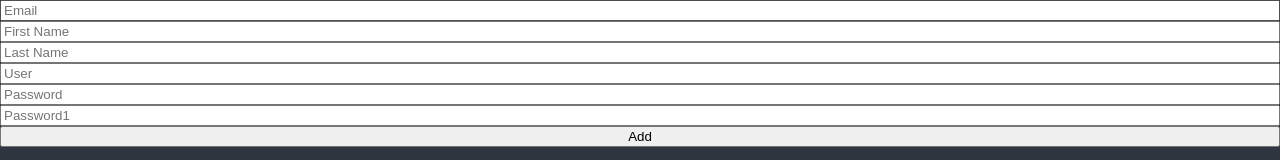
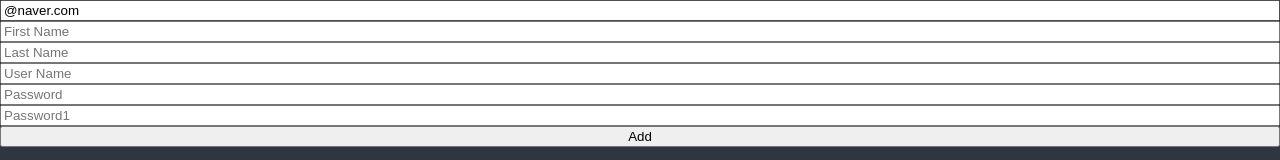
Before and after one commit to spdhsrnvl123/NETFLEX, a React (Create React App) app: page / in a window 1280 px wide. Shown: the top 160 px of the page. Built offline with nearby package versions, Linux system fonts and the light colour scheme.

Commit message:
🎉React-Hook-Form 연습 완료

```diff
--- a/src/ToDoList.tsx
+++ b/src/ToDoList.tsx
@@ -1,13 +1,33 @@
 import {useForm} from "react-hook-form"
 
+interface IForm {
+    email : string;
+    firstName : string;
+    lastName : string;
+    userName : string;
+    password : string;
+    password1 : string;
+    extraError ?: string; //서버가 다운될 것을 방지하기 위해서
+}
+
 function ToDoList() {
-    const {register,watch, handleSubmit, formState} = useForm();
+    const {register, handleSubmit, formState:{errors},setError} = useForm<IForm>({
+        defaultValues : {
+            email : "@naver.com"
+        }
+    });
 
-    const onValid = (data:any) => {
-        console.log(data);
+    const onValid = (data:IForm) => {
+        if(data.password !== data.password1){
+            setError("password1",
+            { message : "Password are not the same" },
+            {shouldFocus : true} //에러가 발생 시 해당 password1으로 이동될 것이다.
+            )
+        }
+        // setError("extraError",{message : "Server offline."});
     }
 
-    console.log(formState.errors);
+    console.log(errors)
 
     return (
         <div>
@@ -15,18 +35,59 @@ function ToDoList() {
             style ={{display:"flex",flexDirection:"column"}}
             onSubmit={handleSubmit(onValid)}
             >
-                <input {...register("email",{ required : true })} placeholder = "Email" />
+                <input {...register("email",{
+                    required : {
+                        value : true,
+                        message : "Email is required"
+                    } ,
+                    pattern : {
+                        value : /^[A-Za-z0-9._$+-]+@naver.com$/,
+                        message : "Only naver.com emails allowed"
+                 },
+                 })}
+                 placeholder = "Email"
+                 />
+                 <span>
+                    {errors?.email?.message}
+                 </span>
                 {/* HTML 속성에 의지하는게 아니라, 자바스크립트를 사용해서 validation을 실행하고 있다. */}
-                <input {...register("firstName",{ required : true })} placeholder = "First Name" />
-                <input {...register("lastName",{ required : true })} placeholder = "Last Name" />
-                <input {...register("userName",{ required : true, minLength:10 })} placeholder= "User" />
+                <input {...register("firstName",{
+                    required : "write here",
+                    validate:{
+                        noNico : (value) => value.includes("nico") ? "no nicos allowed" : true,
+                        noNick : (value) => value.includes("nick") ? "no nicks allowed" : true,
+                    }
+                    // validate : (value) => "hello"
+                    })}
+                    placeholder = "First Name" />
+                <span>
+                    {errors?.firstName?.message}
+                </span>
+                <input {...register("lastName",{ required : "write here" })} placeholder = "Last Name" />
+                <span>
+                    {errors?.lastName?.message}
+                </span>
+                <input {...register("userName",{ required : {
+                    value: true,
+                    message : "write here"
+                }, minLength:{
+                    value : 5,
+                    message : "Your userName is too short"
+                } })} placeholder= "User Name" />
+                <span>{errors?.userName?.message}</span>
                 {/* minLength속성은 onSubmit 함수의 if조건식을 대체한다. */}
-                <input {...register("password",{ required : true, minLength:5 })} placeholder = "Password" />
+                <input {...register("password",{ required : "write here", minLength:{
+                    value : 5,
+                    message : "Your password is too short"
+                } })} placeholder = "Password" />
+                <span>{errors?.password?.message}</span>
                 <input {...register("password1",{ required : "Password is required", minLength:{
                     value : 5,
                     message : "Your password is too short."
                 } })} placeholder = "Password1" />
+                <span>{errors?.password1?.message}</span>
                 <button>Add</button>
+                {/* <span>{errors?.extraError?.message}</span> */}
             </form>
         </div>
     )
```
